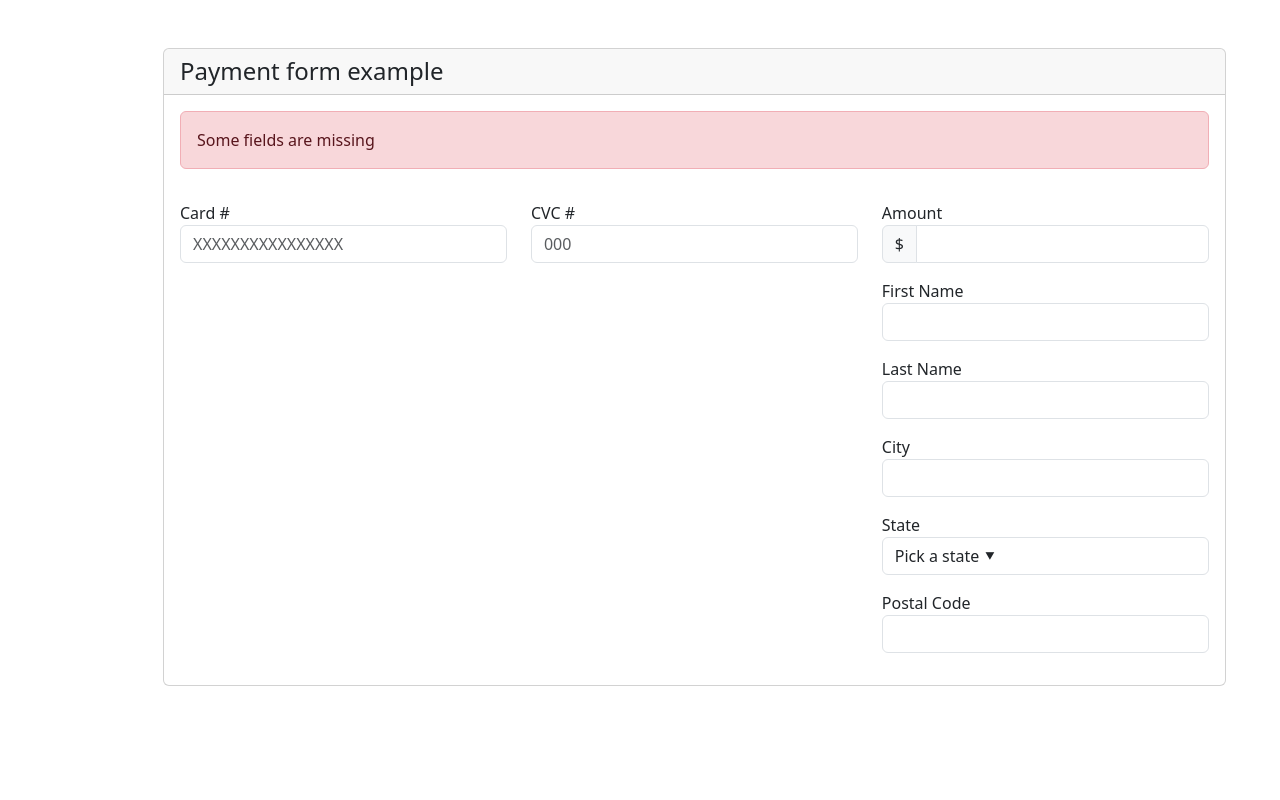
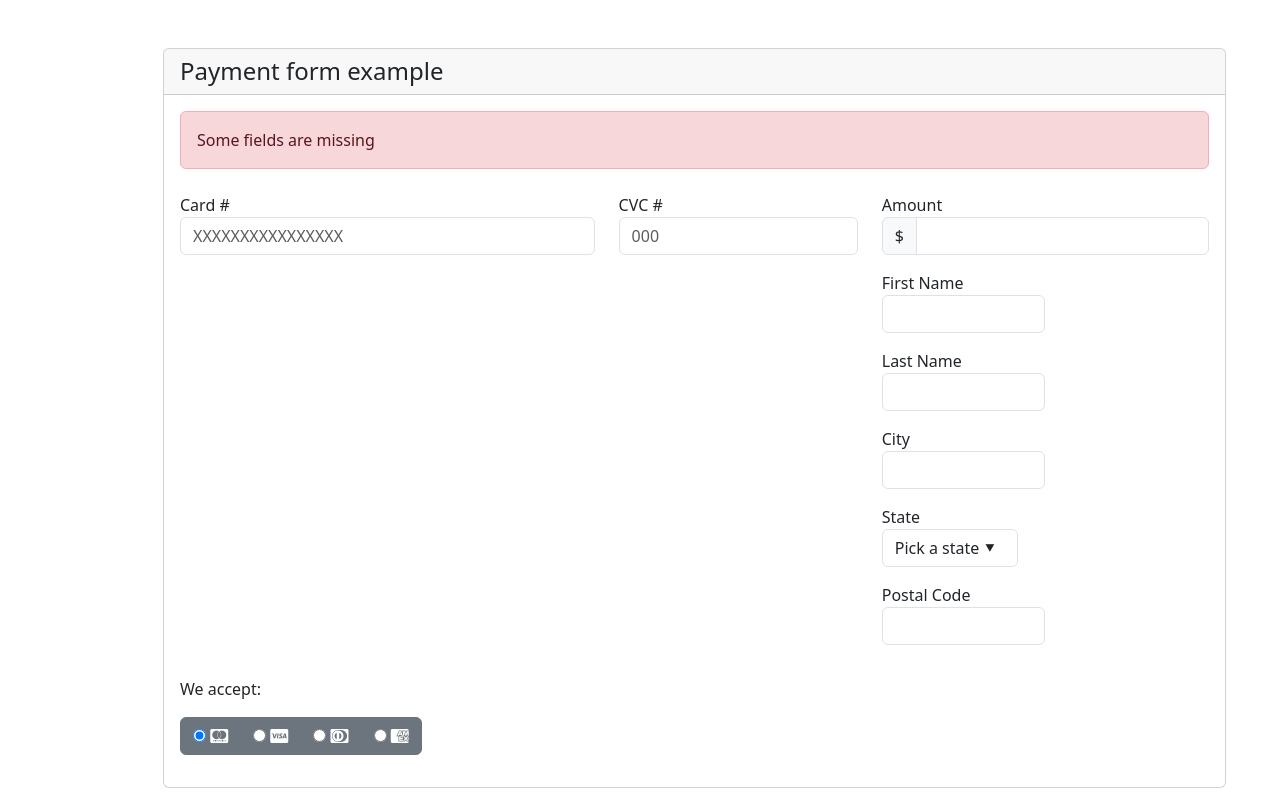
Before and after one commit to 4GeeksAcademy/ccdune-html5-form, a plain HTML site: page index.html in a window 1280 px wide. Drawn offline with nearby package versions, Linux system fonts and the light colour scheme.

Commit message:
Added the credit card logos, and some column spacing but the elements are not lining up in colums still

```diff
--- a/index.html
+++ b/index.html
@@ -21,34 +21,34 @@
                     <div id="error-msg" class="alert alert-danger">Some fields are missing</div>
                     <form method="post" action="#">
                         <!-- top row of -->
-                        <div class="row mt-3">
-                            <div class="col mt-3">
+                        <div class="row mt-4">
+                            <div class="col-sm-5 pb-3">
                                 <label for="creditCardNum">Card #</label>
                                 <input class="form-control" id="creditCardNum" placeholder="XXXXXXXXXXXXXXXX" type="text">
                             </div>
-                            <div class="col mt-3">
+                            <div class="col-sm-3 pb-3">
                                 <label for="creditCardCVC">CVC #</label>
                                 <input class="form-control" id="creditCardCVC" placeholder="000" type="text">
                             </div>
-                            <div class="col mt-3">
+                            <div class="col-sm-4 pb-3">
                                 <label for="creditAmount">Amount</label>
                                 <div class="input-group mb-3">
                                     <span class="input-group-text">$</span>
                                     <input type="text" class="form-control" aria-label="Amount (to the nearest dollar)" id="creditAmount">
                                   </div>
-                            <div class="col pb-3">
+                            <div class="col-md-6 pb-3">
                                 <label for="formFirstName">First Name</label>
                                 <input class="form-control" id="formFirstName" type="text">
                             </div>
-                            <div class="col pb-3">
+                            <div class="col-md-6 pb-3">
                                 <Label for="formLastName">Last Name</Label>
                                 <input class="form-control" id="formLastName" type="text">
                             </div>
-                            <div class="col pb-3">
+                            <div class="col-sm-6 pb-3">
                                 <label for="creditCardCity">City</label>
                                 <input class="form-control" id="creditCardCity" type="text">
                             </div>
-                            <div class="col pb-3">
+                            <div class="col-sm-5 pb-3">
                                 <label for="creditCardSt">State</label>
                                 <select class="form-control custom-select" id="creditCardSt">
                                 <option class="text-white bg-warning">
@@ -209,10 +209,31 @@
                                 </option>
                                 </select>
                             </div>
-                            <div class="col pb-3">
+                            <div class="col-md-6 pb-3">
                                 <label for="creditCardZip">Postal Code</label>
                                 <input class="form-control" id="creditCardZip" type="text">
                             </div>
+                            </div>
+                            <div class="col-md-6 pb-3">
+                                <p for="creditCardAccept">We accept:</p>
+                                <div class="btn-group" data-toggle="buttons">
+                                    <label class="btn btn-secondary">
+                                        <input autocomplete="off" checked id="blue" name="options" type="radio">
+                                        <i class="fab fa-cc-mastercard"></i>
+                                    </label>
+                                    <label class="btn btn-secondary">
+                                        <input autocomplete="off" id="red" name="options" type="radio">
+                                        <i class="fab fa-cc-visa"></i>
+                                    </label>
+                                    <label class="btn btn-secondary">
+                                        <input autocomplete="off" id="green" name="options" type="radio">
+                                        <i class="fab fa-cc-diners-club"></i>
+                                    </label>
+                                    <label class="btn btn-secondary">
+                                        <input autocomplete="off" id="yellow" name="options" type="radio">
+                                        <i class="fab fa-cc-amex"></i>
+                                    </label>
+                                </div>
                             </div>
                         </div>
                     </form>
```
